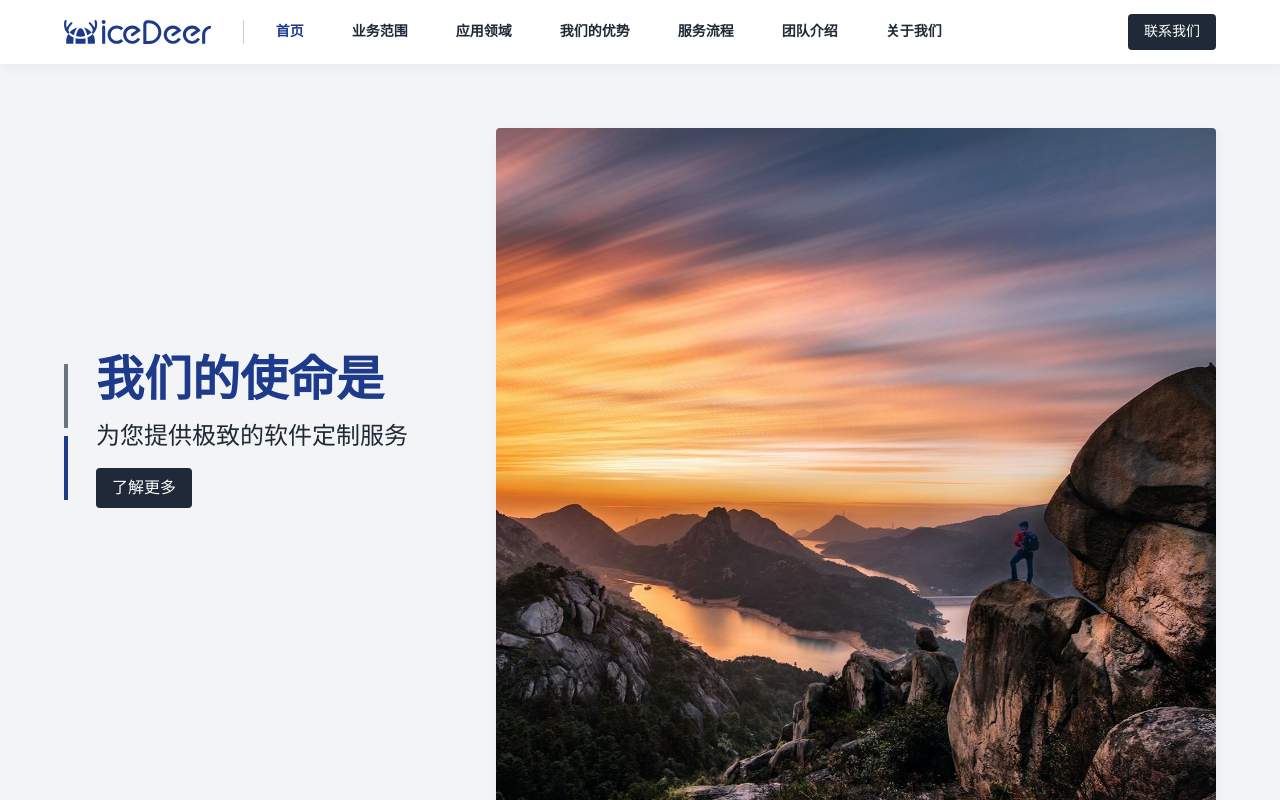
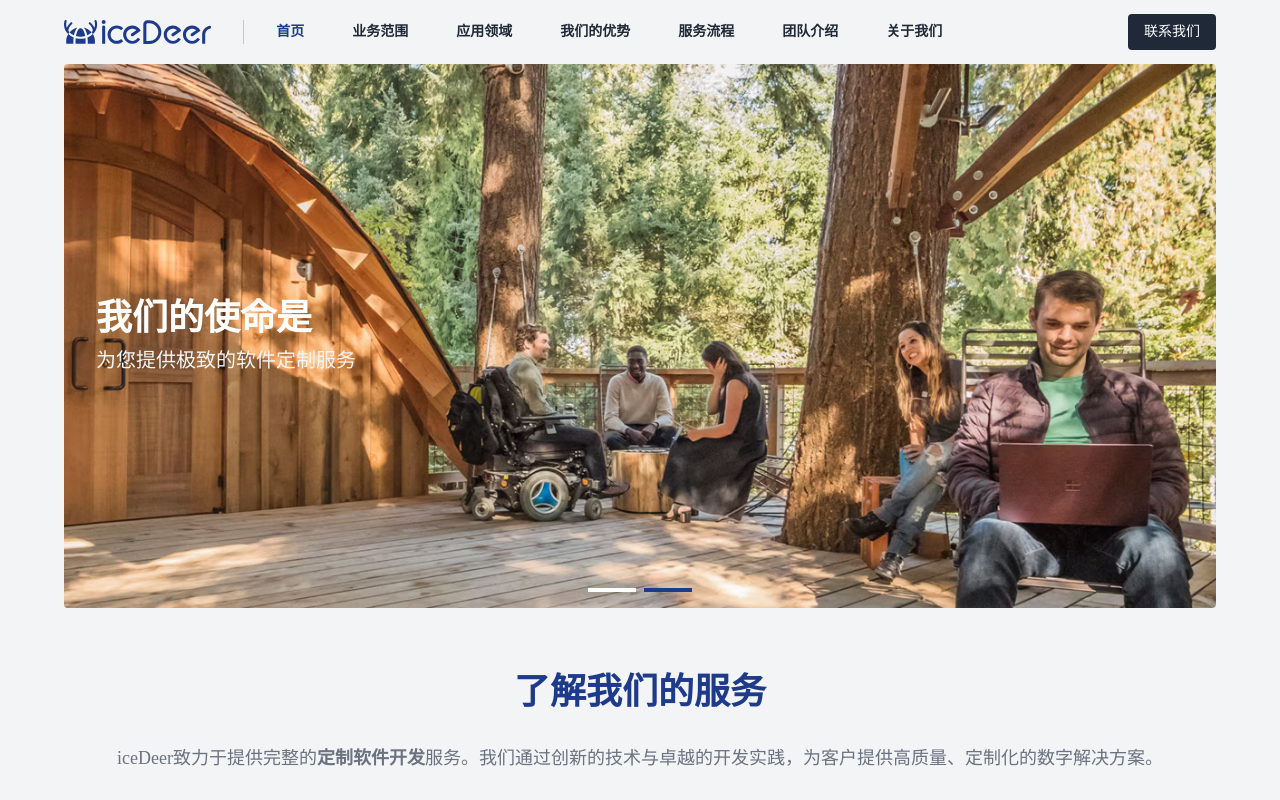
Before and after one commit to iceDeerStudio/icedeer-home, a Next.js app: page / in a window 1280 px wide. Shown: the top 800 px of the page. Built offline with nearby package versions, Linux system fonts and the light colour scheme; a web font is replaced by a local one.

Commit message:
轮播图更新

```diff
--- a/app/(home)/page.jsx
+++ b/app/(home)/page.jsx
@@ -189,7 +189,7 @@ export default function HomePage() {
                         <p className='text-xl'>有合作意向或定制需求？立即添加我们的客服微信咨询，免费获取定制化解决方案及报价</p>
                         <button className='outline-none rounded-lg border-2 transition-colors mt-2 border-background hover:bg-background hover:text-primary self-baseline px-4 py-2'>立即咨询</button>
                     </div>
-                    <Image src={contact} height={240} />
+                    <Image alt='即刻联系我们' src={contact} height={240} />
                 </div>
             </section>
             <Footer />
--- a/components/home/advantage-column.jsx
+++ b/components/home/advantage-column.jsx
@@ -10,9 +10,9 @@ export default function AdvantageColumn({ advantages }) {
                 </p>
                 <div className='w-full flex flex-col'>
                     {advantages.map(advantage => (
-                        <div key={advantage.title} className="flex flex-row items-center py-md border-t border-divider last:border-b">
+                        <div key={"优势" + advantage.title} className="flex flex-row items-center py-md border-t border-divider last:border-b">
                             <div className=' h-[260px] min-w-[300px] flex flex-row justify-center items-center'>
-                                <Image height={200} src={advantage.image} />
+                                <Image alt={advantage.title} height={200} src={advantage.image} />
                             </div>
                             <div className='flex flex-col justify-center pl-lg'>
                                 <h3 className=' text-2xl mb-sm text-primary'>{advantage.title}</h3>
--- a/components/home/banner.jsx
+++ b/components/home/banner.jsx
@@ -3,49 +3,45 @@ import { cn } from '@/lib/cn'
 import Image from 'next/image'
 import { useEffect, useRef, useState } from 'react'
 
-import { CSSTransition } from 'react-transition-group'
 
 export default function Banner({ data }) {
     const [activeBanner, setActiveBanner] = useState(0)
-    const [loaded, setLoaded] = useState(false)
+    const [switched, setSwitched] = useState(true)
+
+    const handleSwitchBanner = (index) => {
+        setSwitched(prev => !prev)
+        setActiveBanner(index)
+    }
 
     useEffect(() => {
-        setActiveBanner(1)
         const timer = setInterval(() => {
-            setActiveBanner(prev => prev + 1 === data.length ? 0 : prev + 1)
-        }, 10000)
+            setActiveBanner(prev => prev >= data.length - 1 ? 0 : prev + 1)
+        }, 6000)
 
         return () => clearInterval(timer)
-    }, [])
-
-    useEffect(() => {
-        if (!loaded) setLoaded(true)
-    }, [activeBanner])
+    }, [switched])
 
     return (
-        <div className='w-full useMax h-[calc(100vh-4rem)]'>
-            <div className={cn('h-full flex flex-row relative',!loaded && ' transition-opacity opacity-0')}>
-                <div className='flex flex-col w-1 justify-center gap-2 z-10'>
+        <div className='w-full useMax h-[calc(100vh-16rem)]'>
+            <div className={cn('h-full relative rounded overflow-hidden')}>
+                <div className='absolute bottom-4 left-1/2 translate-x-[-50%] flex h-1 justify-center gap-2 z-20'>
                     {Array(data.length).fill(0).map((_, index) => (
-                        <span key={index} onClick={() => setActiveBanner(index)} className={cn('cursor-pointer h-16 w-1 bg-shadow', activeBanner === index && 'bg-main')}></span>
+                        <span key={index} onClick={() => handleSwitchBanner(index)} className={cn('cursor-pointer w-12 h-1 bg-bg1', activeBanner === index && 'bg-main')}></span>
                     ))}
                 </div>
                 {data.map((banner, index) => (
-                    <div key={banner.title} className='absolute w-full h-full top-0 left-0 flex-1 flex  gap-8'>
-                        <CSSTransition appear={true} timeout={1} in={index === activeBanner} classNames="useBannerText">
-                            <div className=' flex flex-col justify-center px-md'>
-                                <p className='text-main font-bold text-5xl pb-4'>{banner.title}</p>
-                                <p className='text-minor text-2xl pb-4'>{banner.content}</p>
-                                <button className='self-baseline px-4 h-10 rounded bg-minor text-bg1'>了解更多</button>
-                            </div>
-                        </CSSTransition>
-                        <div className='flex flex-col justify-right items-end flex-1 py-lg useBannerImgFa'>
-                            <CSSTransition timeout={1} in={index === activeBanner} classNames="useBannerImg">
-                                <Image className='use-shadow rounded' height={720} src={banner.image} />
-                            </CSSTransition>
+                    <div key={banner.title} className={cn(
+                        'absolute w-full h-full opacity-0 z-0 transition-all duration-500',
+                        index === activeBanner && "z-10 opacity-100",
+                    )}>
+                        <div className=' absolute left-0 top-1/2 ml-md translate-y-[-50%] z-20'>
+                            <h1 className='text-white text-4xl font-bold'>{banner.title}</h1>
+                            <p className='text-zinc-100 text-xl mt-xs'>{banner.content}</p>
                         </div>
+                        <Image src={banner.image} fill className=' object-cover' />
                     </div>
                 ))}
+
             </div>
         </div>
     )
--- a/components/home/header.jsx
+++ b/components/home/header.jsx
@@ -4,18 +4,37 @@ import { cn } from '@/lib/cn'
 import IcedeerFontSvg from './icedeer-font-svg'
 
 import { usePathname } from 'next/navigation'
+import { useEffect, useState } from 'react'
 
 export default function Header({ pages }) {
+    const [fade, setFade] = useState(true)
+
     const pathname = usePathname()
     const matchPath = (path) => {
         return path === pathname
     }
 
+    useEffect(() => {
+        const listener = () => {
+            if (!fade && window.scrollY <= 16) {
+                setFade(true)
+            } else if (fade && window.scrollY > 16) {
+                setFade(false)
+            }
+        }
+        document.addEventListener("scroll", listener)
+
+        return () => removeEventListener("scroll", listener)
+    }, [fade])
+
     return (
-        <header className=" sticky top-0 left-0 use-shadow border-minor/5 h-16 bg-bg1 z-50">
+        <header className={cn(
+            "sticky top-0 left-0 h-16 z-50 transition-all",
+            fade ? "bg-bg2" : "use-shadow border-minor/5 bg-bg1"
+        )}>
             <div className='useMax h-full flex items-center gap-4 text-sm'>
                 <IcedeerFontSvg className='h-6 text-main' />
-                <span className='w-[0.5px] h-6 ml-4 bg-slate-900/20'></span>
+                <span className='w-[1px] h-6 ml-4 bg-slate-900/20'></span>
                 {pages.map(page => (
                     <a key={page.route} href={page.route}>
                         <div
--- a/components/home/serve-column.jsx
+++ b/components/home/serve-column.jsx
@@ -11,7 +11,7 @@ export default function ServeColumn({ serves }) {
                 {serves.map(serve => (
                     <div key={serve.title} className='group w-full aspect-[3/4] overflow-hidden use-shadow rounded cursor-default'>
                         <div className='relative w-full h-full'>
-                            <Image className='absolute top-0 left-0 w-full h-full group-hover:[transform:scale3d(1.2,1.2,1.2)] transition-[transform] duration-[400ms]' src={serve.image} />
+                            <Image alt={"我们的服务" + serve.title} className='absolute top-0 left-0 w-full h-full group-hover:[transform:scale3d(1.2,1.2,1.2)] transition-[transform] duration-[400ms]' src={serve.image} />
                             <div className='absolute top-0 left-0 w-full h-full mt-[100%] group-hover:mt-0 use-blur transition-[margin-top] duration-[400ms]'>
                                 <div className='flex w-full aspect-[3/1]'>
                                     <div className='flex m-auto '>
--- a/components/home/tab-column.jsx
+++ b/components/home/tab-column.jsx
@@ -20,7 +20,7 @@ export default function TabColumn({ tabs }) {
                     <div className="flex flex-row gap-2 p-[1rem_1rem_0_1rem] ">
                         {tabs.map((tab, index) => (
                             <span
-                                key={index}
+                                key={tab.title}
                                 onClick={() => selectTab(index)}
                                 className={cn(
                                     "cursor-pointer text-shadow bg-blue-900/5 px-4 py-2 rounded transition-colors",
@@ -33,7 +33,7 @@ export default function TabColumn({ tabs }) {
                     </div>
                     <div className="flex p-4">
                         <div className="w-1/2">
-                            <Image className="rounded" src={applicationImg} />
+                            <Image alt="应用领域" className="rounded" src={applicationImg} />
                         </div>
                         <div className="w-1/2 p-8">
                             <h3 className="block text-3xl text-minor font-bold mb-8">{tabs[selectedTab].title}</h3>
--- a/tailwind.config.js
+++ b/tailwind.config.js
@@ -24,11 +24,13 @@ module.exports = {
         lg: '4rem',
         md: '2rem',
         sm: '1rem',
+        xs: '0.5rem',
       },
       margin: {
         lg: '4rem',
         md: '2rem',
         sm: '1rem',
+        xs: '0.5rem',
       },
     },
   },
```
Also changed, not shown: components/home/step-column.jsx (+6 -4 lines), public/banner.jpg, public/banner1.jpg.
